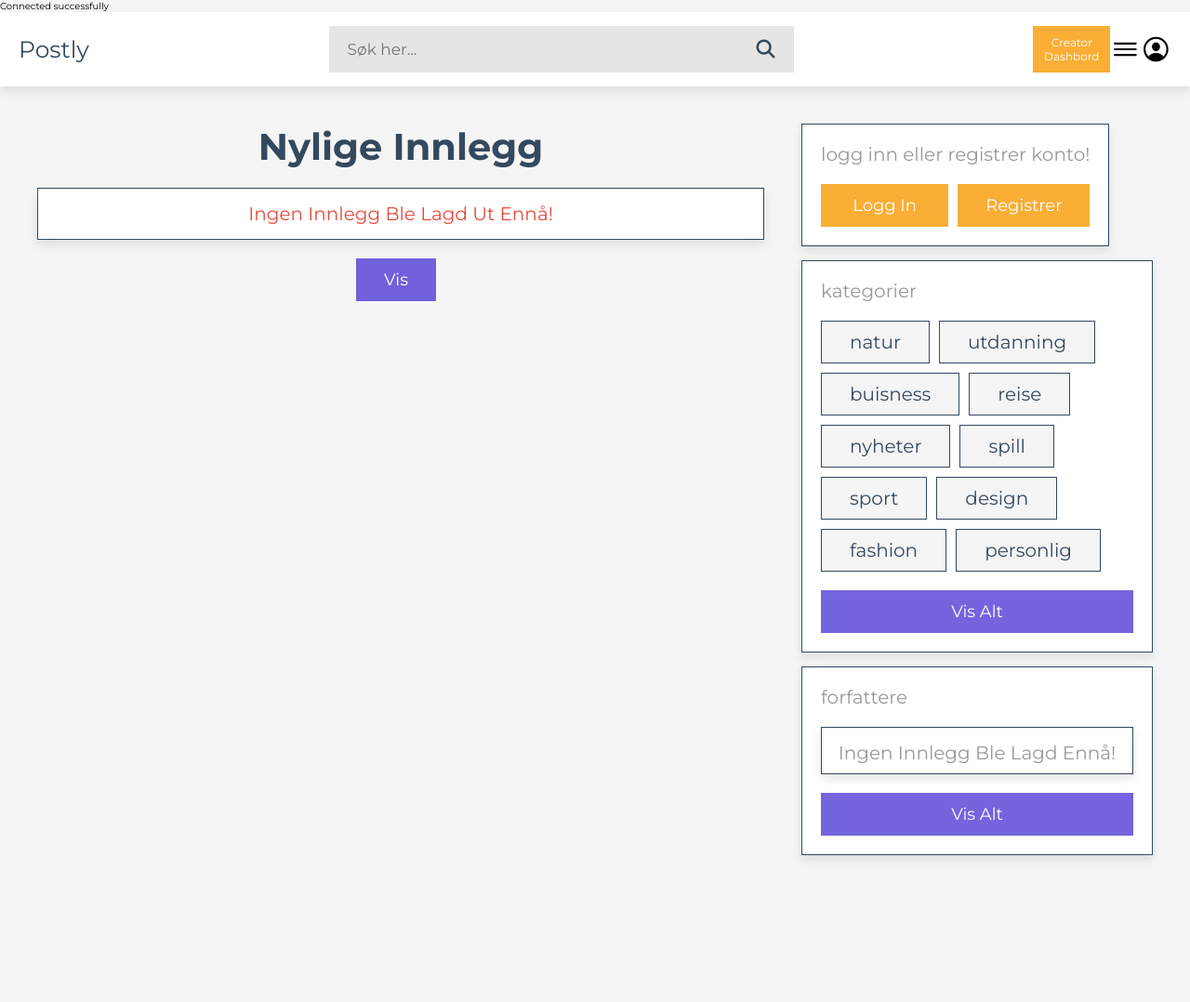
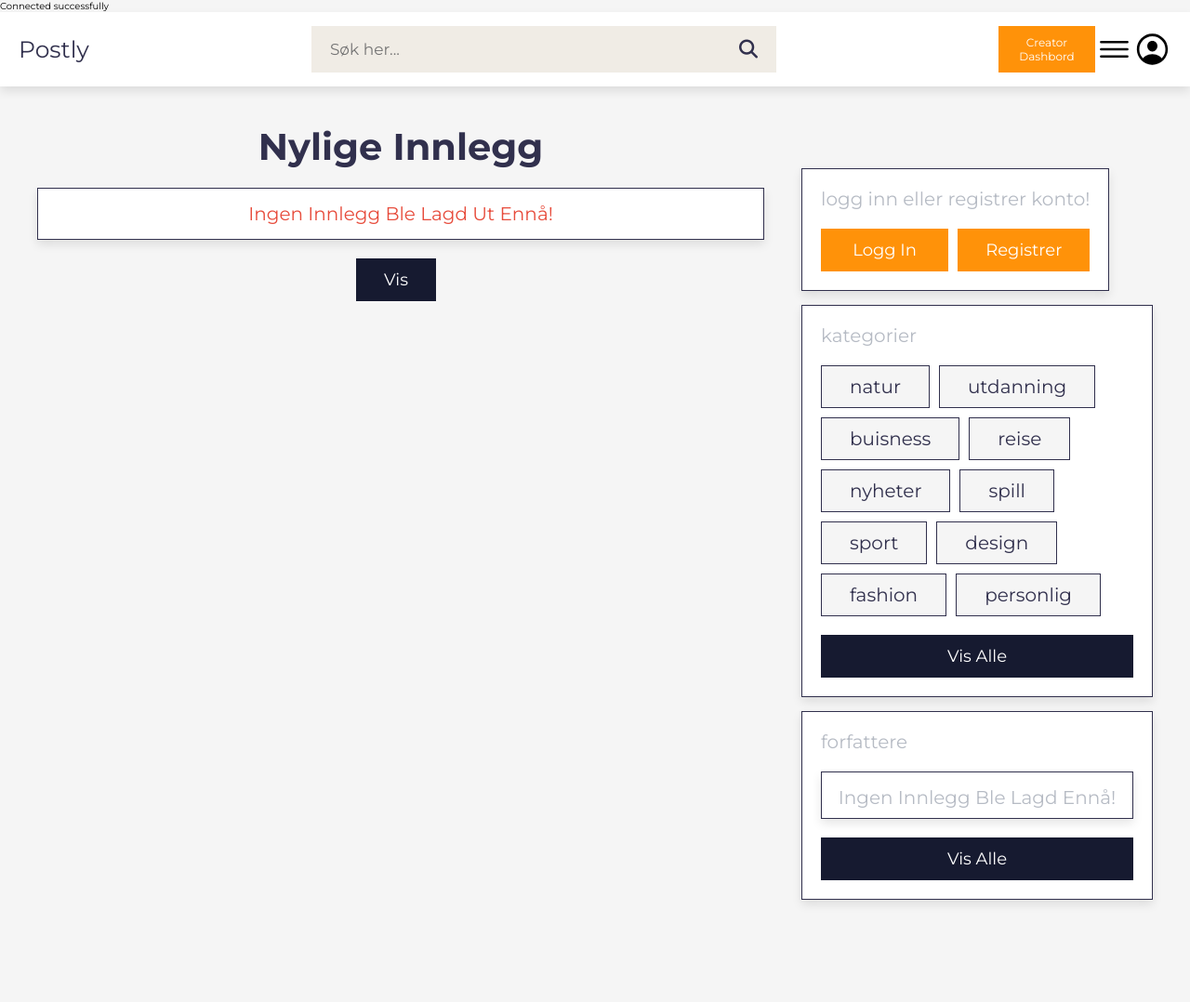
Before and after one commit to Fla1ly/TerminoppgavePostly_Termin_1, a PHP site: page /home.php in a window 1280 px wide. Shown: the whole page at 93% size. Before the commit the page ends 925 px from the top, so only its background shows below. Run offline with PHP 8.4, Linux system fonts and the light colour scheme; data that the repository does not hold is empty; some libraries are stand-ins or nearby versions.

Commit message:
commiting changes

```diff
--- a/components/admin_header.php
+++ b/components/admin_header.php
@@ -26,7 +26,7 @@ if (isset($message)) {
       <a href="../home.php"><i class="fas fa-home"></i> <span>hjem</span></a>
       <a href="dashboard.php"><i class="fas fa-dashboard"></i> <span>dashbord</span></a>
       <a href="add_posts.php"><i class="fas fa-pen"></i> <span>lag innlegg</span></a>
-      <a href="view_posts.php"><i class="fas fa-eye"></i> <span>vvis innlegg</span></a>
+      <a href="view_posts.php"><i class="fas fa-eye"></i> <span>vis innlegg</span></a>
       <a href="admin_accounts.php"><i class="fas fa-user"></i> <span>kontoer</span></a>
       <a href="../components/admin_logout.php" style="color:var(--red);" onclick="return confirm('logg ut?');"><i class="fas fa-right-from-bracket"></i><span>logg ut</span></a>
    </nav>
--- a/css/admin_style.css
+++ b/css/admin_style.css
@@ -1,10 +1,10 @@
 @import url('https://fonts.googleapis.com/css2?family=Montserrat:wght@100;200;300;400&display=swap');
 
 :root{
-   --main-color:#4834d4;
+   --main-color:#161A30;
    --red:#e74c3c;
-   --orange:#f39c12;
-   --black:#34495e;
+   --orange:#FF9209;
+   --black:#31304D;
    --white:#fff;
    --light-bg:#f5f5f5;
    --light-color:#999;
--- a/css/style.css
+++ b/css/style.css
@@ -1,12 +1,12 @@
 :root {
-   --main-color: #4934d4c2;
+   --main-color: #161A30;
    --red: #e74c3c;
-   --orange: #faae35;
-   --black: #34495e;
+   --orange: #FF9209;
+   --black: #31304D;
    --white: #fff;
-   --heavy-bg: #e5e5e5;
+   --heavy-bg: #F0ECE5;
    --light-bg: #f5f5f5;
-   --light-color: #999;
+   --light-color: #B6BBC4;
    --border: .1rem solid var(--black);
    --box-shadow: 0 .5rem 1rem rgba(0, 0, 0, .1);
 }
@@ -220,7 +220,7 @@ section {
    display: flex;
    justify-content: space-between;
    align-items: center;
-   width: 12%;
+   width: 15%;
 }
 
 .header .flex .icons ion-icon {
@@ -401,6 +401,7 @@ section {
    gap: 1.5rem;
    align-items: flex-start;
    width: 100%;
+   margin-top: 12.75%;
 }
 
 .home-grid .box-container .box {
--- a/home.php
+++ b/home.php
@@ -141,7 +141,7 @@ include 'components/like_post.php';
                   <a href="category.php?category=design" class="links">design</a>
                   <a href="category.php?category=fashion" class="links">fashion</a>
                   <a href="category.php?category=persional" class="links">personlig</a>
-                  <a href="all_category.php" class="btn">vis alt</a>
+                  <a href="all_category.php" class="btn">vis alle</a>
                </div>
             </div>
             <div class="box">
@@ -160,7 +160,7 @@ include 'components/like_post.php';
                      echo '<p class="empty">ingen innlegg ble lagd ennå!</p>';
                   }
                   ?>
-                  <a href="authors.php" class="btn">vis alt</a>
+                  <a href="authors.php" class="btn">vis alle</a>
                </div>
             </div>
          </div>
```
